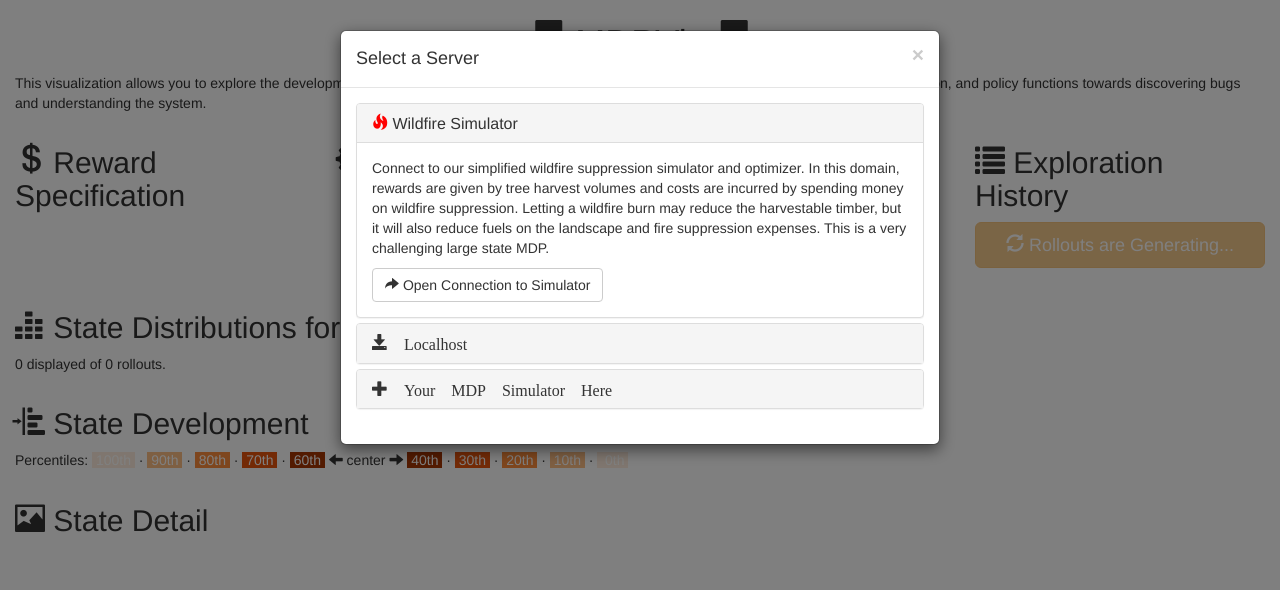
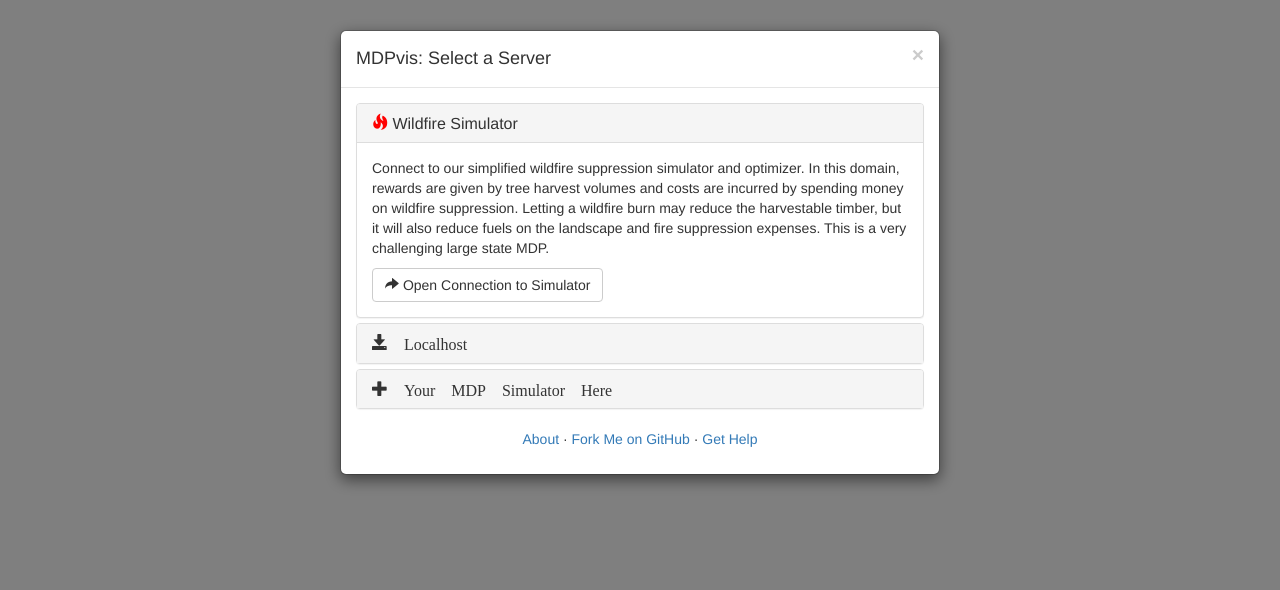
Before and after one commit to MDPvis/MDPvis.github.io, a plain HTML site: page index.html in a window 1280 px wide. Drawn offline with Linux system fonts and the light colour scheme.

Commit message:
Improved look/feel

```diff
--- a/index.html
+++ b/index.html
@@ -52,7 +52,7 @@
       </div>
     </div>
 
-    <div class="container-fluid">
+    <div class="container-fluid post-modal-show" style="display:none;">
       <div class="row">
         <div class="col-xs-12">
           <h1 class="center help-message">
@@ -135,7 +135,7 @@
         </div>
       </div>
 
-      <div class="row">
+      <div class="row post-getrollouts-show" style="display:none;">
         <div id="messages"></div>
         <div class="col-xs-12">
           <h2>
@@ -150,7 +150,7 @@
         </div>
       </div>
 
-      <div class="row">
+      <div class="row post-getrollouts-show" style="display:none;">
         <div class="col-xs-12">
           <h2>
             <span class="glyphicon glyphicon-indent-left"></span>
@@ -174,19 +174,23 @@
           </p>
         </div>
       </div>
-      <div class="row">
+      <div class="row post-getrollouts-show" style="display:none;">
         <div class="col-xs-12 line-charts">
         </div>
       </div>
-      <div class="row">
+      <div class="row post-getrollouts-show" style="display:none;">
         <div class="col-xs-12">
           <h2><span class="glyphicon glyphicon-picture"></span> State Detail </h2>
           <p class="help-message"></p>
         </div>
       </div>
-      <div class="row images-row">
+      <div class="row images-row post-getrollouts-show" style="display:none;">
         <div class="col-m-3">
-          <div class="statistics-area"></div>
+          <div class="statistics-area">
+            Filter the rollouts until individual lines appear in the fan chart,
+            then click a line to show visualizations specific to the current
+            domain.
+          </div>
         </div>
       </div>
     </div><!-- /container -->
@@ -211,7 +215,11 @@
     </div>
 
     <!-- Server Selection Modal -->
-    <div class="modal fade" id="serverSelectionModal" tabindex="-1" role="dialog" aria-labelledby="warningModalLabel" aria-hidden="true">
+    <div class="modal fade" id="serverSelectionModal"
+      data-backdrop="static" data-keyboard="false"
+      tabindex="-1" role="dialog"
+      aria-labelledby="warningModalLabel"
+      aria-hidden="true">
       <div class="modal-dialog">
         <div class="modal-content">
           <div class="modal-header">
@@ -219,7 +227,7 @@
               data-simulator-path="http://72.11.240.133:5000/">
               <span aria-hidden="true">&times;</span>
             </button>
-            <h4 class="modal-title" id="serverSelectionModalLabel">Select a Server</h4>
+            <h4 class="modal-title" id="serverSelectionModalLabel">MDPvis: Select a Server</h4>
           </div>
           <div class="modal-body">
             <div class="panel-group" id="accordion" role="tablist" aria-multiselectable="false">
@@ -332,7 +340,15 @@
                   </div>
                 </div>
               </div>
-            </div>
+            </div><!-- /panel-group -->
+            <p class="text-center">
+              <a href="https://github.com/MDPvis/MDPvis.github.io">About</a> &middot;
+              <a href="https://github.com/MDPvis/MDPvis.github.io">Fork Me on GitHub</a> &middot;
+              <a href="mailto:mailto:mdpvis.implementation@seanbmcgregor.com?Subject=Seeking%20Information%20about%20MDPvis&Body=Greetings%20Sean%2C%0A%0A%28%28%28don%27t%20hesitate%20to%20contact%20me%29%29%29%0A%0AI%20was%20using%20MDPvis%20and%20have%20the%20following%20question/comment%3A%0A%0A%28%28%28PLEASE%20ENTER%20INFORMATION%20HERE%29%29%29"
+              target="_blank">
+                Get Help
+              </a>
+            </p>
           </div>
         </div>
       </div>
--- a/js/index.js
+++ b/js/index.js
@@ -69,6 +69,7 @@ var MDPVis = {
         data: q
       })
       .done(function(response){
+        $(".post-getrollouts-show").show();
         $(".generate-rollouts-button").hide();
         $(".optimize-policy-button").prop("disabled", false);
         $(".rollouts-are-current-button").hide();
@@ -694,6 +695,7 @@ var MDPVis = {
       window.open(openLink);
     });
     $("button[data-simulator-path]").click(function(elem){
+      $(".post-modal-show").show();
       var simulatorPath = elem.currentTarget.getAttribute("data-simulator-path");
       MDPVis.server.dataEndpoint = simulatorPath;
       MDPVis.initialize();
```
